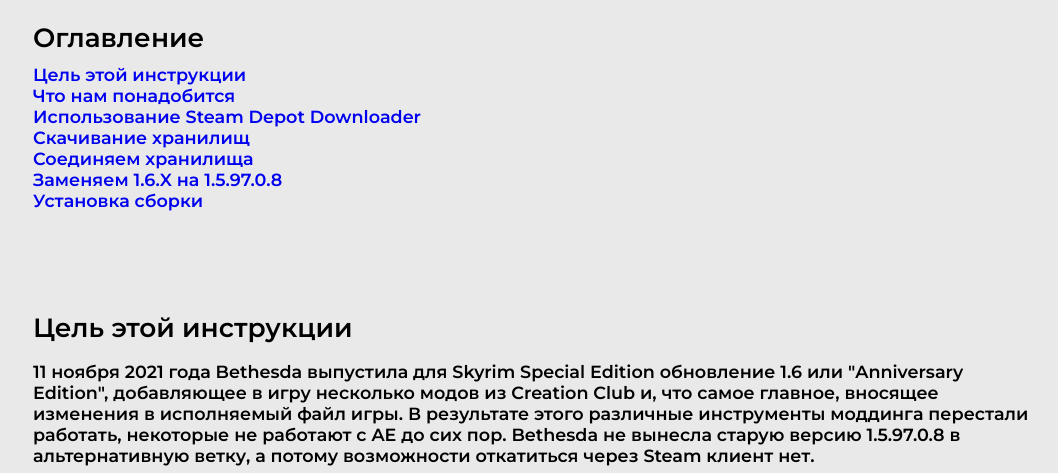
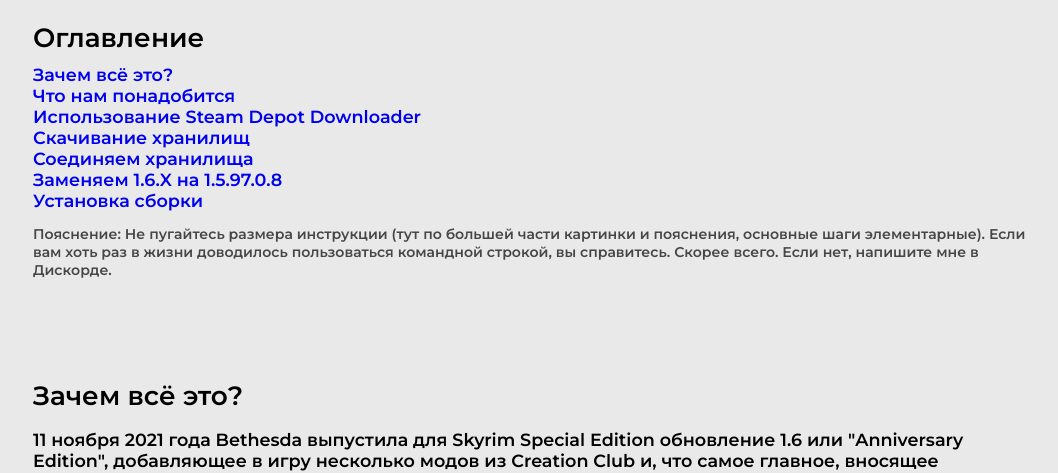
Before and after one commit to SilentLumi/RequiemSteamGuide, a plain HTML site: page index.html in a window 1280 px wide. Shown: the part 295-768 px from the top of the page, without its empty margins (107-1165 px from the left). Drawn offline with Linux system fonts and the light colour scheme.

Commit message:
Small edits

```diff
--- a/index.html
+++ b/index.html
@@ -21,7 +21,7 @@
 
         <h2>Оглавление</h2>
         <div class="table-of-contents">
-            <a href="#purpose">Цель этой инструкции</a>
+            <a href="#purpose">Зачем всё это?</a>
             <a href="#prerequisites">Что нам понадобится</a>
             <a href="#sddusage">Использование Steam Depot Downloader</a>
             <a href="#depots">Скачивание хранилищ</a>
@@ -30,7 +30,9 @@
             <a href="#final-setup">Установка сборки</a>
         </div>
 
-        <h2 id="purpose">Цель этой инструкции</h2>
+        <p class="hint">Не пугайтесь размера инструкции (тут по большей части картинки и пояснения, основные шаги элементарные). Если вам хоть раз в жизни доводилось пользоваться командной строкой, вы справитесь. Скорее всего. Если нет, напишите мне в Дискорде.</p>
+
+        <h2 id="purpose">Зачем всё это?</h2>
         <p>11 ноября 2021 года Bethesda выпустила для Skyrim Special Edition обновление 1.6 или "Anniversary Edition", добавляющее в игру несколько модов из Creation Club и, что самое главное, вносящее изменения в исполняемый файл игры. В результате этого различные инструменты моддинга перестали работать, некоторые не работают с AE до сих пор. Bethesda не вынесла старую версию 1.5.97.0.8 в альтернативную ветку, а потому возможности откатиться через Steam клиент нет.</p>
         <p>Проект Requiem For A Balance также совместим только с версией 1.5.97.0.8 Special Edition, а потому предлагаю вам ознакомиться с методом отката лицензии без сторонних патчеров (они любят ломать вещи) и без образов с пиратских сайтов.</p>
         <p>Для этого мы будем использовать open-source утилиту Steam Depot Downloader, далее "SDD". Она использует библиотеку SteamKit2 для взаимодействия с сетью Steam и позволяет загружать определённые хранилища Steam определённых манифестов (разные версии).</p>
```
